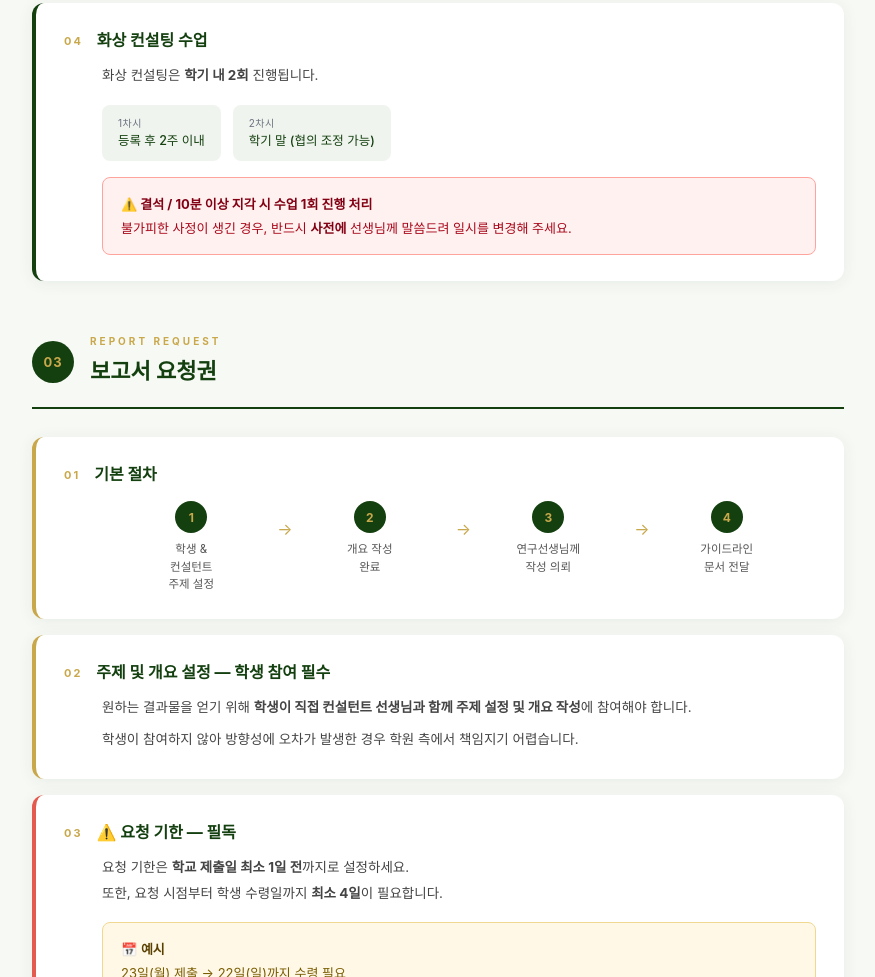
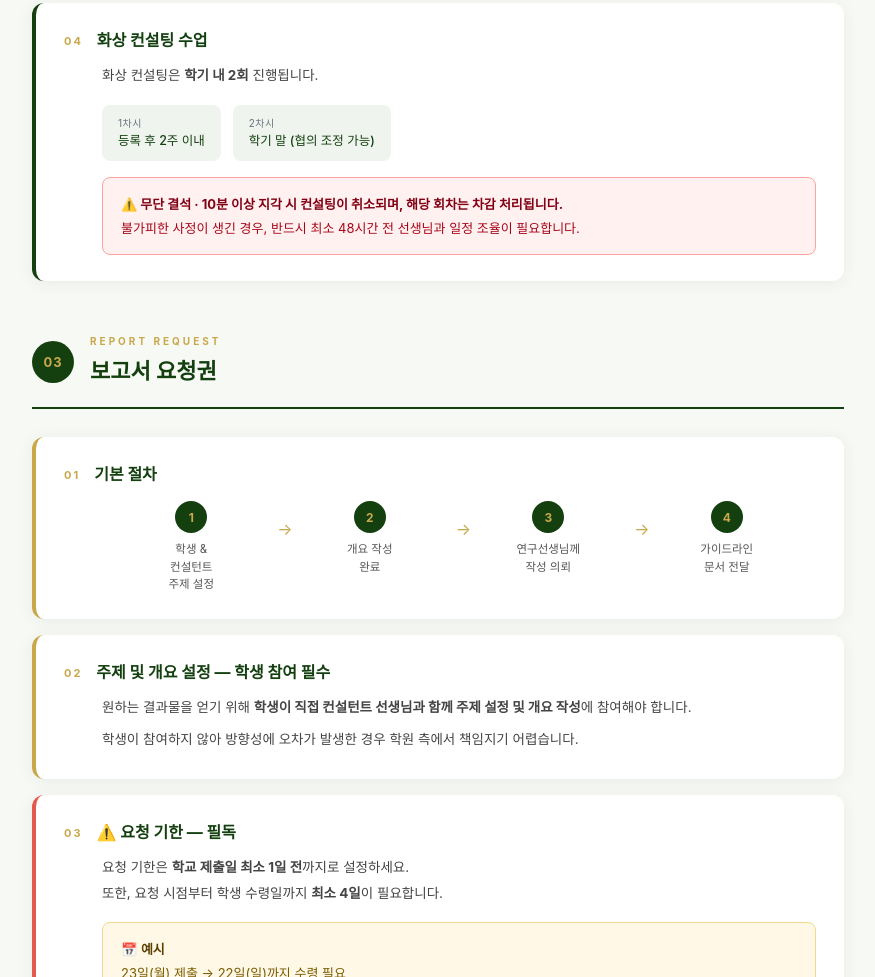
Before and after one commit to kisaeconsulting/programguide, a plain HTML site: page index.html in a window 1280 px wide. Shown: the part 2378-3355 px from the top of the page, without its empty margins (202-1077 px from the left). Drawn offline with Linux system fonts and the light colour scheme; a web font is replaced by a local one.

Commit message:
Add files via upload

```diff
--- a/index.html
+++ b/index.html
@@ -538,8 +538,8 @@
         <div class="info-chip"><span>2차시</span>학기 말 (협의 조정 가능)</div>
       </div>
       <div class="alert">
-        <strong>⚠️ 결석 / 10분 이상 지각 시 수업 1회 진행 처리</strong><br>
-        불가피한 사정이 생긴 경우, 반드시 <strong>사전에</strong> 선생님께 말씀드려 일시를 변경해 주세요.
+        <strong>⚠️ 무단 결석 · 10분 이상 지각 시 컨설팅이 취소되며, 해당 회차는 차감 처리됩니다.</strong><br>
+        불가피한 사정이 생긴 경우, 반드시 최소 48시간 전 선생님과 일정 조율이 필요합니다.
       </div>
     </div>
 
```
